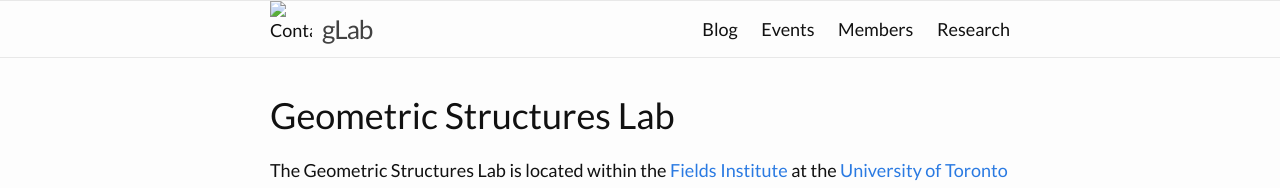
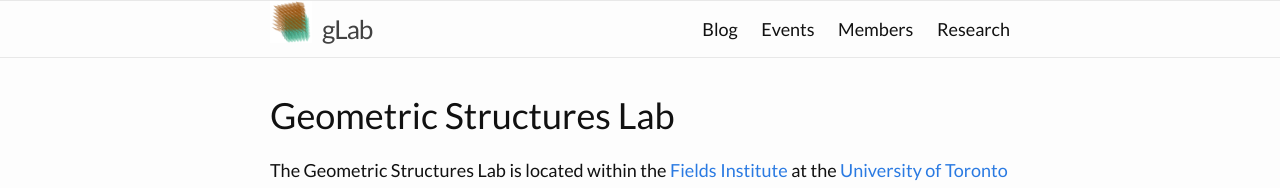
Before and after one commit to g-s-lab/glab, a Jekyll site: the page built from index.md, in a window 1280 px wide. Shown: the top 188 px of the page. Built offline with Jekyll 4.4.1, drawn with Linux system fonts in a browser that asks for light colours.

Commit message:
Update _config.yml

```diff
--- a/_config.yml
+++ b/_config.yml
@@ -4,7 +4,7 @@ email:
 description: > # this means to ignore newlines until "baseurl:"
   Geometric structures lab
 baseurl: "/glab" # the subpath of your site, e.g. /blog/
-iconurl: "/glab/images/contact.png"
+iconurl: "/images/contact.png"
 icondesc: "Contact structure"
 url: "http://g-s-lab.github.io/glab" # the base hostname & protocol for your site
 twitter_username:
```
